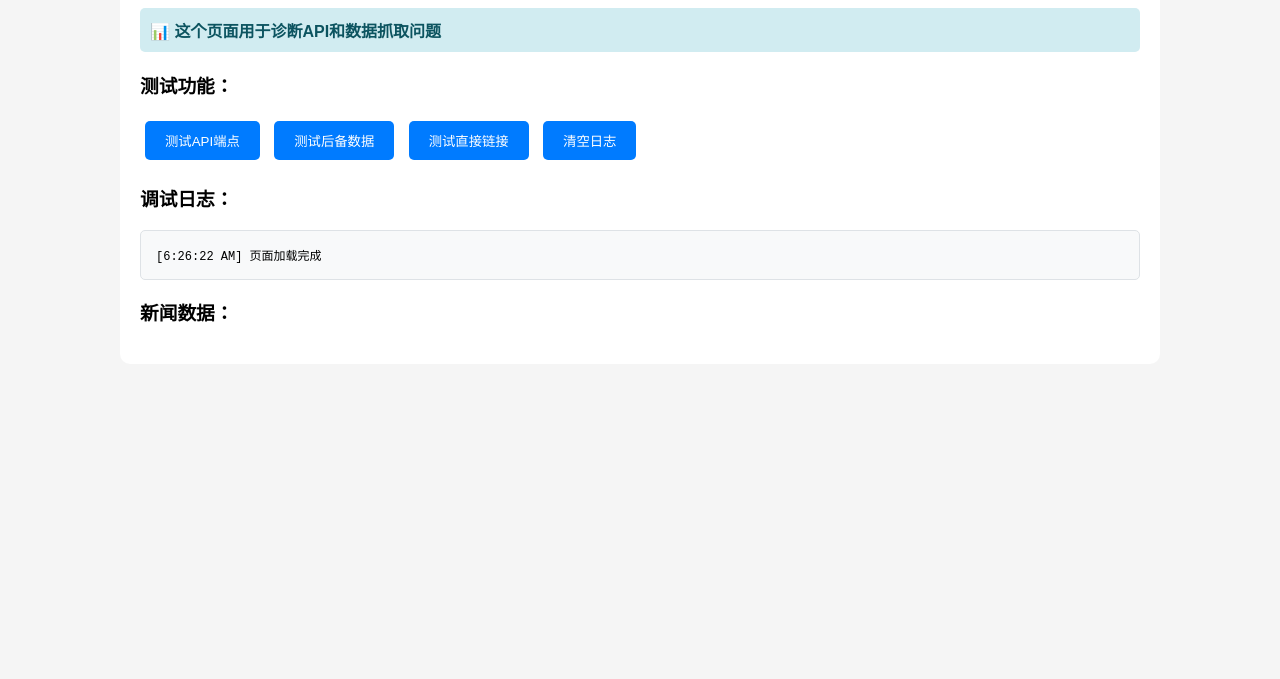
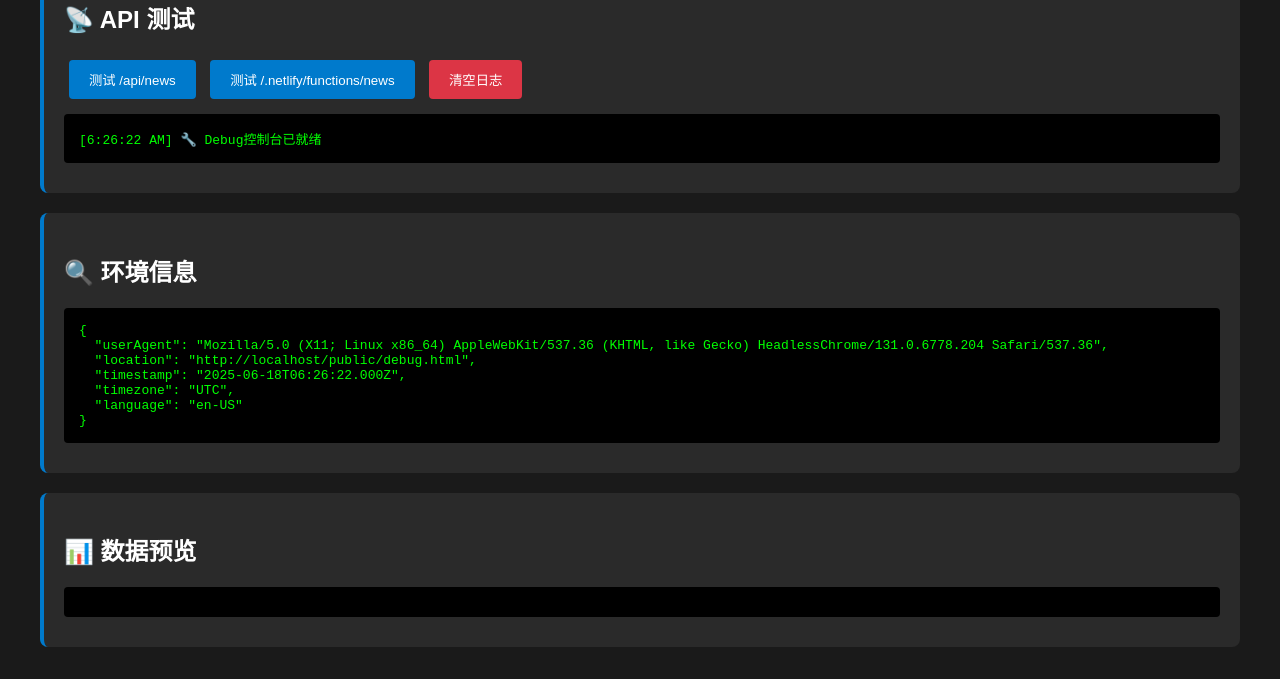
Before and after one commit to hangchenzhu2/NBAT, a website: page public/debug.html in a window 1280 px wide. Shown: the part 121-800 px from the top of the page. Drawn offline with Linux system fonts and the light colour scheme.

Commit message:
Add files via upload

```diff
--- a/package.json
+++ b/package.json
@@ -1,7 +1,7 @@
 {
   "name": "nba-news-scraper",
-  "version": "1.4.0",
-  "description": "NBA篮球资讯抓取网站 - Netlify版本",
+  "version": "1.5.0",
+  "description": "NBA新闻聚合器 - 实时获取NBA官网和ESPN的最新新闻、比分和赛程信息",
   "main": "server.js",
   "scripts": {
     "start": "set PORT=3000 && node server.js",
--- a/public/debug.html
+++ b/public/debug.html
@@ -3,231 +3,238 @@
 <head>
     <meta charset="UTF-8">
     <meta name="viewport" content="width=device-width, initial-scale=1.0">
-    <title>NBA News Hub - Debug</title>
+    <title>NBA News - Debug Console</title>
     <style>
         body {
             font-family: Arial, sans-serif;
             margin: 20px;
-            background: #f5f5f5;
+            background: #1a1a1a;
+            color: #fff;
         }
         .container {
-            max-width: 1000px;
+            max-width: 1200px;
             margin: 0 auto;
-            background: white;
+        }
+        .debug-section {
+            background: #2a2a2a;
+            margin: 20px 0;
             padding: 20px;
-            border-radius: 10px;
+            border-radius: 8px;
+            border-left: 4px solid #007acc;
+        }
+        .btn {
+            background: #007acc;
+            color: white;
+            padding: 10px 20px;
+            border: none;
+            border-radius: 4px;
+            cursor: pointer;
+            margin: 5px;
+        }
+        .btn:hover {
+            background: #005a9e;
+        }
+        .btn.danger {
+            background: #dc3545;
+        }
+        .btn.danger:hover {
+            background: #c82333;
+        }
+        .log {
+            background: #000;
+            color: #0f0;
+            padding: 15px;
+            border-radius: 4px;
+            font-family: monospace;
+            white-space: pre-wrap;
+            max-height: 400px;
+            overflow-y: auto;
+            margin: 10px 0;
         }
         .status {
             padding: 10px;
+            border-radius: 4px;
             margin: 10px 0;
-            border-radius: 5px;
-            font-weight: bold;
         }
-        .success { background: #d4edda; color: #155724; }
-        .error { background: #f8d7da; color: #721c24; }
-        .warning { background: #fff3cd; color: #856404; }
-        .info { background: #d1ecf1; color: #0c5460; }
-        button {
-            background: #007bff;
-            color: white;
-            border: none;
-            padding: 10px 20px;
-            border-radius: 5px;
-            cursor: pointer;
-            margin: 5px;
+        .status.success {
+            background: #d4edda;
+            color: #155724;
+            border: 1px solid #c3e6cb;
         }
-        button:hover { background: #0056b3; }
-        #log {
-            background: #f8f9fa;
-            border: 1px solid #dee2e6;
-            padding: 15px;
-            border-radius: 5px;
-            max-height: 400px;
-            overflow-y: auto;
-            font-family: monospace;
-            font-size: 12px;
-            white-space: pre-wrap;
+        .status.error {
+            background: #f8d7da;
+            color: #721c24;
+            border: 1px solid #f5c6cb;
         }
-        .news-item {
-            border: 1px solid #ddd;
-            margin: 10px 0;
-            padding: 15px;
-            border-radius: 5px;
-            background: #f9f9f9;
+        .status.warning {
+            background: #fff3cd;
+            color: #856404;
+            border: 1px solid #ffeaa7;
         }
-        .news-title {
-            font-weight: bold;
-            margin-bottom: 5px;
-        }
-        .news-link {
-            color: #007bff;
-            text-decoration: none;
-            word-break: break-all;
-        }
-        .news-link:hover {
-            text-decoration: underline;
+        .grid {
+            display: grid;
+            grid-template-columns: repeat(auto-fit, minmax(300px, 1fr));
+            gap: 20px;
         }
     </style>
 </head>
 <body>
     <div class="container">
-        <h1>🏀 NBA News Hub - 调试页面</h1>
+        <h1>🏀 NBA News Debug Console</h1>
 
-        <div class="status info">
-            📊 这个页面用于诊断API和数据抓取问题
+        <div class="debug-section">
+            <h2>📡 API 测试</h2>
+            <button class="btn" onclick="testAPI()">测试 /api/news</button>
+            <button class="btn" onclick="testFunctions()">测试 /.netlify/functions/news</button>
+            <button class="btn danger" onclick="clearLog()">清空日志</button>
+
+            <div id="apiStatus" class="status" style="display: none;"></div>
+            <div id="apiLog" class="log"></div>
         </div>
 
-        <h3>测试功能：</h3>
-        <button onclick="testAPI()">测试API端点</button>
-        <button onclick="testFallbackData()">测试后备数据</button>
-        <button onclick="testDirectLinks()">测试直接链接</button>
-        <button onclick="clearLog()">清空日志</button>
+        <div class="debug-section">
+            <h2>🔍 环境信息</h2>
+            <div id="envInfo" class="log"></div>
+        </div>
 
-        <div id="results"></div>
-
-        <h3>调试日志：</h3>
-        <div id="log"></div>
-
-        <h3>新闻数据：</h3>
-        <div id="newsData"></div>
+        <div class="debug-section">
+            <h2>📊 数据预览</h2>
+            <div id="dataPreview" class="log"></div>
+        </div>
     </div>
 
     <script>
-        const log = document.getElementById('log');
-        const results = document.getElementById('results');
-        const newsData = document.getElementById('newsData');
+        let logContent = '';
 
-        function addLog(message, type = 'info') {
+        function log(message) {
             const timestamp = new Date().toLocaleTimeString();
-            log.textContent += `[${timestamp}] ${message}\n`;
-            log.scrollTop = log.scrollHeight;
-        }
-
-        function addResult(message, type) {
-            const result = document.createElement('div');
-            result.className = `status ${type}`;
-            result.innerHTML = message;
-            results.appendChild(result);
+            logContent += `[${timestamp}] ${message}\n`;
+            document.getElementById('apiLog').textContent = logContent;
+            console.log(message);
         }
 
         function clearLog() {
-            log.textContent = '';
-            results.innerHTML = '';
-            newsData.innerHTML = '';
+            logContent = '';
+            document.getElementById('apiLog').textContent = '';
+            document.getElementById('apiStatus').style.display = 'none';
+        }
+
+        function showStatus(message, type) {
+            const statusEl = document.getElementById('apiStatus');
+            statusEl.textContent = message;
+            statusEl.className = `status ${type}`;
+            statusEl.style.display = 'block';
         }
 
         async function testAPI() {
-            addLog('开始测试API端点...');
+            log('🚀 开始测试 /api/news...');
+            clearStatus();
 
             try {
-                addLog('请求: /api/news');
+                const startTime = Date.now();
                 const response = await fetch('/api/news', {
+                    method: 'GET',
+                    headers: {
+                        'Accept': 'application/json',
+                        'Content-Type': 'application/json',
+                        'Cache-Control': 'no-cache'
+                    }
+                });
+
+                const duration = Date.now() - startTime;
+                log(`📊 响应时间: ${duration}ms`);
+                log(`📋 状态码: ${response.status} ${response.statusText}`);
+                log(`📄 响应头: ${JSON.stringify(Object.fromEntries(response.headers.entries()), null, 2)}`);
+
+                if (response.ok) {
+                    const data = await response.json();
+                    log(`✅ 响应数据: ${JSON.stringify(data, null, 2)}`);
+
+                    if (data.success && data.data) {
+                        showStatus(`✅ API测试成功! 获取到 ${data.data.length} 条数据`, 'success');
+                        updateDataPreview(data.data);
+                    } else {
+                        showStatus('⚠️ API返回格式异常', 'warning');
+                    }
+                } else {
+                    const errorText = await response.text();
+                    log(`❌ 错误响应: ${errorText}`);
+                    showStatus(`❌ API测试失败: ${response.status}`, 'error');
+                }
+            } catch (error) {
+                log(`💥 API调用异常: ${error.message}`);
+                log(`🔍 错误堆栈: ${error.stack}`);
+                showStatus(`💥 API调用异常: ${error.message}`, 'error');
+            }
+        }
+
+        async function testFunctions() {
+            log('🚀 开始测试 /.netlify/functions/news...');
+            clearStatus();
+
+            try {
+                const startTime = Date.now();
+                const response = await fetch('/.netlify/functions/news', {
+                    method: 'GET',
                     headers: {
                         'Accept': 'application/json',
                         'Content-Type': 'application/json'
                     }
                 });
 
-                addLog(`响应状态: ${response.status} ${response.statusText}`);
+                const duration = Date.now() - startTime;
+                log(`📊 响应时间: ${duration}ms`);
+                log(`📋 状态码: ${response.status} ${response.statusText}`);
 
                 if (response.ok) {
                     const data = await response.json();
-                    addLog(`响应数据: ${JSON.stringify(data, null, 2)}`);
-
-                    if (data.success && data.data) {
-                        addResult(`✅ API正常工作，获取到 ${data.data.length} 条数据`, 'success');
-                        displayNewsData(data.data);
-                    } else {
-                        addResult(`⚠️ API响应格式异常`, 'warning');
-                    }
+                    log(`✅ Functions响应: ${JSON.stringify(data, null, 2)}`);
+                    showStatus(`✅ Functions测试成功! 获取到 ${data.data?.length || 0} 条数据`, 'success');
                 } else {
                     const errorText = await response.text();
-                    addLog(`错误响应: ${errorText}`);
-                    addResult(`❌ API请求失败: ${response.status}`, 'error');
+                    log(`❌ Functions错误: ${errorText}`);
+                    showStatus(`❌ Functions测试失败: ${response.status}`, 'error');
                 }
-
             } catch (error) {
-                addLog(`API请求异常: ${error.message}`);
-                addResult(`❌ API不可用: ${error.message}`, 'error');
+                log(`💥 Functions调用异常: ${error.message}`);
+                showStatus(`💥 Functions异常: ${error.message}`, 'error');
             }
         }
 
-        function testFallbackData() {
-            addLog('测试后备数据...');
-
-            if (window.NBA_NEWS_DATA) {
-                const totalItems = (window.NBA_NEWS_DATA.news || []).length +
-                                 (window.NBA_NEWS_DATA.scores || []).length +
-                                 (window.NBA_NEWS_DATA.schedule || []).length;
-
-                addResult(`✅ 后备数据可用，共 ${totalItems} 条`, 'success');
-                addLog(`后备数据: ${JSON.stringify(window.NBA_NEWS_DATA, null, 2)}`);
-
-                // 合并所有数据
-                const allData = [];
-                if (window.NBA_NEWS_DATA.news) allData.push(...window.NBA_NEWS_DATA.news);
-                if (window.NBA_NEWS_DATA.scores) allData.push(...window.NBA_NEWS_DATA.scores);
-                if (window.NBA_NEWS_DATA.schedule) allData.push(...window.NBA_NEWS_DATA.schedule);
-
-                displayNewsData(allData);
-            } else {
-                addResult(`❌ 后备数据不可用`, 'error');
-                addLog('window.NBA_NEWS_DATA 未定义');
-            }
+        function clearStatus() {
+            document.getElementById('apiStatus').style.display = 'none';
         }
 
-        async function testDirectLinks() {
-            addLog('测试直接链接可访问性...');
+        function updateDataPreview(data) {
+            const preview = data.slice(0, 3).map(item => ({
+                title: item.title?.substring(0, 50) + '...',
+                source: item.source,
+                type: item.type,
+                link: item.link
+            }));
 
-            const testLinks = [
-                'https://www.nba.com/news/pacers-trade-mojave-king-23-pick-2025-draft-pelicans',
-                'https://www.nba.com/news/finals-mvp-ladder-sga-closing-award',
-                'https://www.espn.com/nba/story/_/id/45041634/2025-nba-draft-complete-order-all-59-picks'
-            ];
-
-            for (const link of testLinks) {
-                try {
-                    addLog(`测试链接: ${link}`);
-                    const response = await fetch(link, {
-                        method: 'HEAD',
-                        mode: 'no-cors'
-                    });
-                    addLog(`链接状态: ${response.status || '可访问(no-cors)'}`);
-                } catch (error) {
-                    addLog(`链接错误: ${error.message}`);
-                }
-            }
+            document.getElementById('dataPreview').textContent =
+                JSON.stringify(preview, null, 2);
         }
 
-        function displayNewsData(data) {
-            newsData.innerHTML = '';
+        // 初始化环境信息
+        function initEnvInfo() {
+            const envInfo = {
+                userAgent: navigator.userAgent,
+                location: window.location.href,
+                timestamp: new Date().toISOString(),
+                timezone: Intl.DateTimeFormat().resolvedOptions().timeZone,
+                language: navigator.language
+            };
 
-            if (!data || data.length === 0) {
-                newsData.innerHTML = '<div class="status warning">没有数据可显示</div>';
-                return;
-            }
-
-            data.forEach((item, index) => {
-                const newsItem = document.createElement('div');
-                newsItem.className = 'news-item';
-                newsItem.innerHTML = `
-                    <div class="news-title">${index + 1}. [${item.source}] ${item.title}</div>
-                    <div>📅 ${item.date} | 🏷️ ${item.type}</div>
-                    <div>🔗 <a href="${item.link}" target="_blank" class="news-link">${item.link}</a></div>
-                `;
-                newsData.appendChild(newsItem);
-            });
+            document.getElementById('envInfo').textContent =
+                JSON.stringify(envInfo, null, 2);
         }
 
-        // 页面加载时自动测试
-        window.addEventListener('load', function() {
-            addLog('页面加载完成');
-
-            // 检查当前页面是否显示的是后备数据
-            if (document.querySelector('.status-info span[id="newsCount"]')) {
-                const newsCountText = document.querySelector('#newsCount').textContent;
-                addLog(`主页面状态: ${newsCountText}`);
-            }
+        // 页面加载时初始化
+        window.addEventListener('load', () => {
+            initEnvInfo();
+            log('🔧 Debug控制台已就绪');
         });
     </script>
 </body>
```
Also changed, not shown: public/script.js (+29 -9 lines), README.md.
